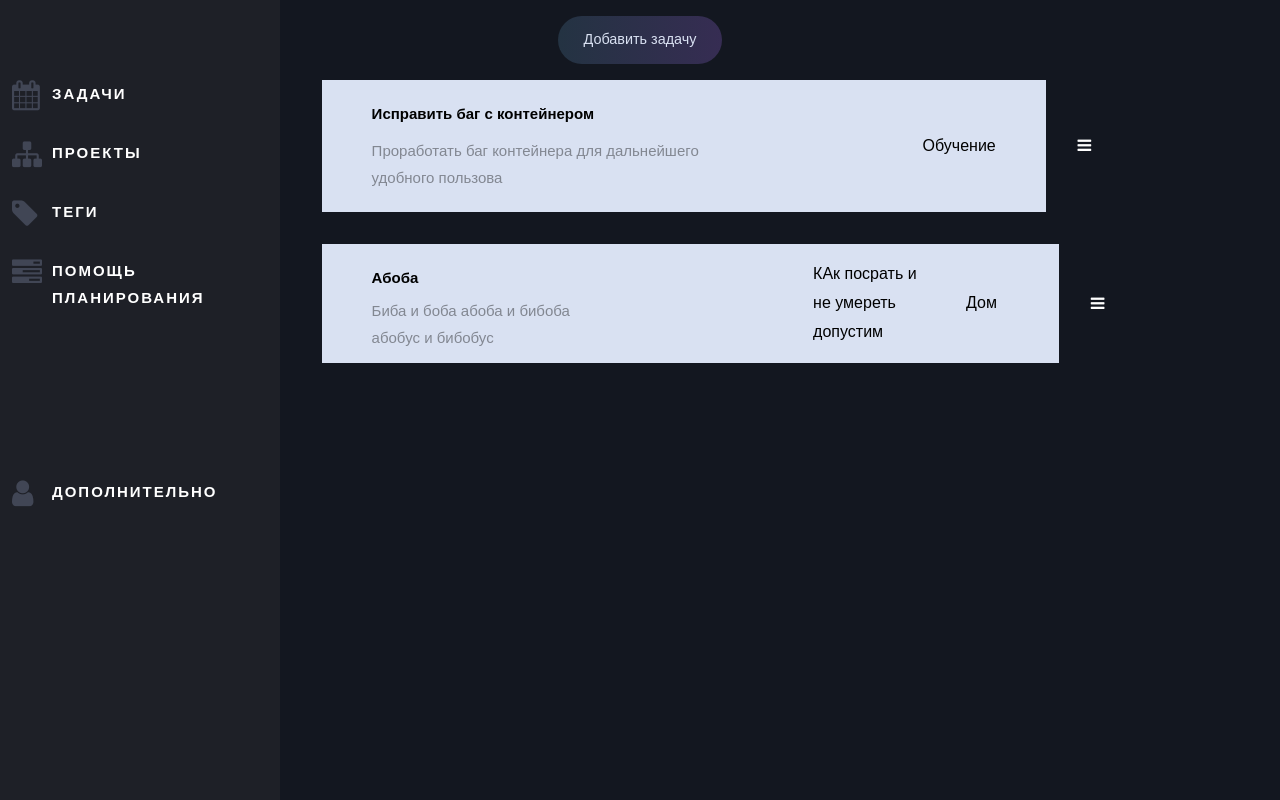
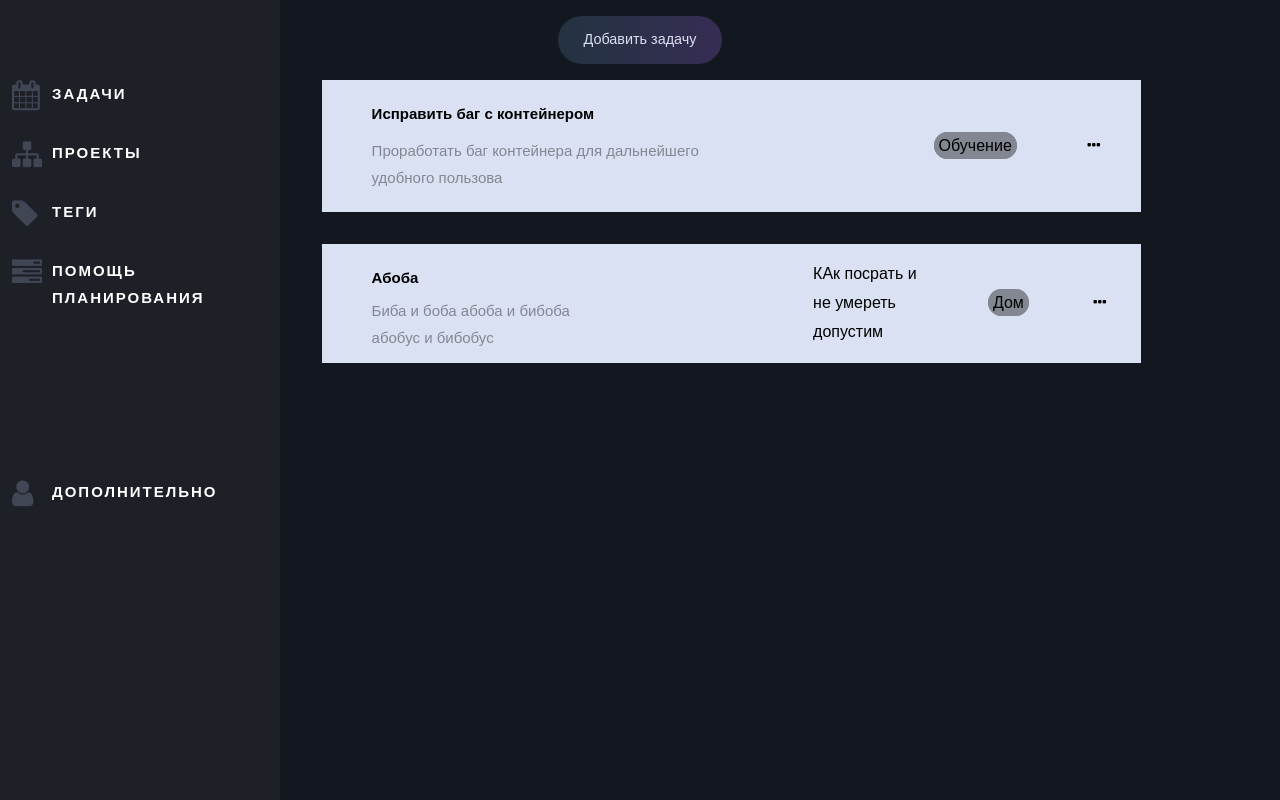
Before and after one commit to val-era/Planner, a Django app: page / in a window 1280 px wide. Run offline with Django 4.2, Linux system fonts and the light colour scheme; data comes from the database, SQL or seed files in the repository; both versions use the stored data as it was after the commit; some libraries are stand-ins or nearby versions.

Commit message:
update html template for view task, update task-template for view information, add icon to update tasks

```diff
--- a/Planner/mainpage/static/mainpage/css/plan.css
+++ b/Planner/mainpage/static/mainpage/css/plan.css
@@ -253,9 +253,6 @@ table{
 	font-family: 'Work Sans', sans-serif;
 }
 
-
-
-
 .product-entry{
 	display: block;
 	position: relative;
@@ -277,3 +274,69 @@ table{
 .product-entry img, .product-entry .text{
 	float: left;
 }
+
+nav.primary-navigation {
+  margin: 0 auto;
+  display: block;
+  padding: 0;
+  text-align: center;
+  font-size: 16px;
+}
+nav.primary-navigation ul li {
+  list-style: none;
+  margin: 0 auto;
+  color: #fff;
+  display: inline-block;
+  font-family: 'Work Sans', sans-serif;
+  padding: 0 10px;
+  position: relative;
+  text-decoration: none;
+  text-align: center;
+  font-family: arvo;
+}
+nav.primary-navigation li a {
+  color: black;
+  font-family: 'Work Sans', sans-serif;
+}
+nav.primary-navigation li a:hover {
+  color: #3ca0e7;
+}
+nav.primary-navigation li:hover {
+  cursor: pointer;
+}
+nav.primary-navigation ul li ul {
+  visibility: hidden;
+  opacity: 0;
+  z-index: 9999;
+  position: absolute;
+  font-family: 'Work Sans', sans-serif;
+  padding-left: 0;
+  left: 0;
+  display: none;
+  background: white;
+}
+nav.primary-navigation ul li:hover > ul,
+nav.primary-navigation ul li ul:hover {
+  visibility: visible;
+  opacity: 1;
+  display: block;
+  min-width: 250px;
+  font-family: 'Work Sans', sans-serif;
+  text-align: left;
+  padding-top: 20px;
+  box-shadow: 0px 3px 5px -1px #ccc;
+}
+nav.primary-navigation ul li ul li {
+  clear: both;
+  width: 100%;
+  text-align: left;
+  margin-bottom: 10px;
+  border-style: none;
+}
+
+a {
+  text-decoration: none;
+}
+a:hover {
+  color: #3CA0E7;
+}
--- a/Planner/mainpage/templates/mainpage/plan.html
+++ b/Planner/mainpage/templates/mainpage/plan.html
@@ -26,21 +26,23 @@
                             <span class="price" style="color: #000; font-size: 2rem;">{{ el.global_task }}</span>
                         </td>
                         {% endif %}
-					  	<td valign="middle" width="15%" style="text-align:left; padding: 0 2em;">
-					  		<span class="price" style="color: #000; font-size: 2rem;">{{ el.teg }}</span>
+					  	<td valign="middle" width="15%" style="text-align:right; padding: 0 2em;">
+					  		<span class="price" style="color: #000; font-size: 2rem; border: 0.7rem solid #828791; border-radius: 16px; background: #828791;">{{ el.teg }}</span>
 					  	</td>
-                        <td valign="middle" width="10%" style="text-align:left; background:#131720">
-                          <details class="dropdown">
-                          <summary role="button" style="list-style: none">
-					  		<i class="fa fa-bars fa-2x" style="color: #fff; font-size: 2rem; padding: 0 2em;"></i>
-                             </summary>
-                                  <ul style="list-style: none; text-align:left; padding: 0 2em; background:#131720">
-                                    <li><a href="#" style="color: #3cab3c">В архив </a></li>
-                                    <li><a href="#" style="color: #ebeb00">Изменить дату</a></li>
-                                    <li><a href="#" style="">Привязать к глобальному проекту</a></li>
-                                    <li><a href="#" style="color: #f13a13">Удалить</a></li>
-                                </ul>
-                            </details>
+                        <td valign="middle" width="10%" style="text-align:left;">
+                            <link rel='stylesheet' href='https://fonts.googleapis.com/css?family=Arvo&amp;display=swap'>
+                          <nav role="navigation" class="primary-navigation">
+                              <ul>
+                                <li><a><i class="fa fa-ellipsis-h"></i></a>
+                                  <ul class="dropdown">
+                                    <li><a href="#">В архив</a></li>
+                                    <li><a href="#">Перенести дату</a></li>
+                                    <li><a href="#">Привязать к проекту</a></li>
+                                    <li><a href="#">Удалить</a></li>
+                                  </ul>
+                                </li>
+                              </ul>
+                            </nav>
 					  	</td>
 					  </tr>
 	      	</table>
```
Also changed, not shown: Planner/db.sqlite3.
